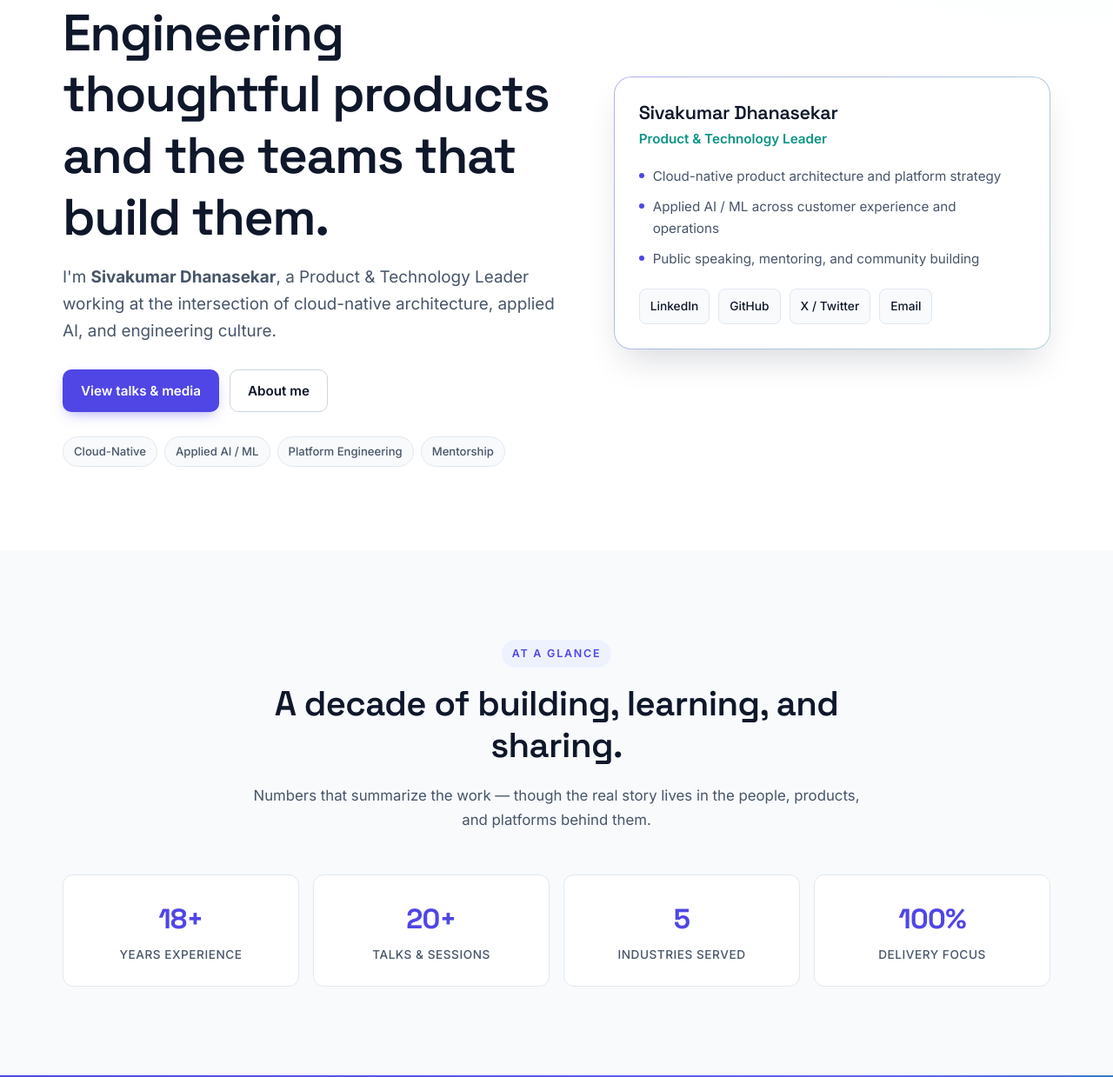
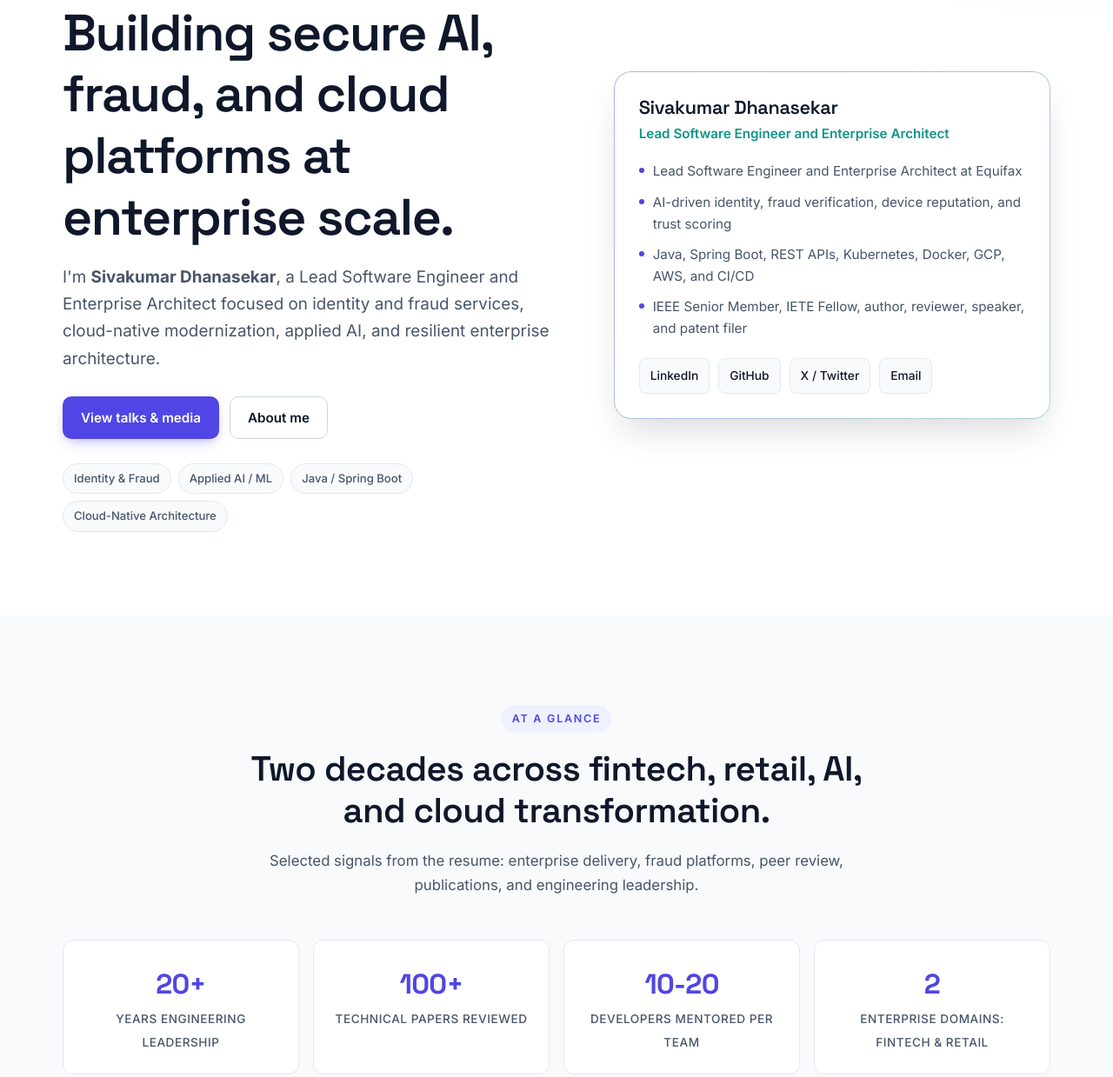
Before and after one commit to Shivasy2k/Portfolio, a website: page index.html in a window 1280 px wide. Shown: the part 249-1488 px from the top of the page at 87% size. Drawn offline with Linux system fonts and the light colour scheme.

Commit message:
Update homepage with resume highlights

```diff
--- a/data/home.json
+++ b/data/home.json
@@ -1,25 +1,26 @@
 {
   "stats": [
     {
-      "value": "18+",
-      "label": "Years experience"
+      "value": "20+",
+      "label": "Years engineering leadership"
     },
     {
-      "value": "20+",
-      "label": "Talks & sessions"
+      "value": "100+",
+      "label": "Technical papers reviewed"
     },
     {
-      "value": "5",
-      "label": "Industries served"
+      "value": "10-20",
+      "label": "Developers mentored per team"
     },
     {
-      "value": "100%",
-      "label": "Delivery focus"
+      "value": "2",
+      "label": "Enterprise domains: fintech & retail"
     }
   ],
   "highlights": [
-    "Cloud-native product architecture and platform strategy",
-    "Applied AI / ML across customer experience and operations",
-    "Public speaking, mentoring, and community building"
+    "Lead Software Engineer and Enterprise Architect at Equifax",
+    "AI-driven identity, fraud verification, device reputation, and trust scoring",
+    "Java, Spring Boot, REST APIs, Kubernetes, Docker, GCP, AWS, and CI/CD",
+    "IEEE Senior Member, IETE Fellow, author, reviewer, speaker, and patent filer"
   ]
 }
--- a/data/site.json
+++ b/data/site.json
@@ -1,8 +1,8 @@
 {
   "brand": "Siva",
   "fullName": "Sivakumar Dhanasekar",
-  "role": "Product & Technology Leader",
-  "tagline": "Building secure, intelligent products at scale",
+  "role": "Lead Software Engineer and Enterprise Architect",
+  "tagline": "AI | Fraud | Cloud-Native Architecture",
   "email": "shivasy2k@gmail.com",
   "socials": [
     {
--- a/index.html
+++ b/index.html
@@ -39,20 +39,20 @@
       <div class="container hero-grid">
         <div>
           <span class="eyebrow" data-site="tagline">Product · Cloud · AI</span>
-          <h1>Engineering thoughtful products and the teams that build them.</h1>
+          <h1>Building secure AI, fraud, and cloud platforms at enterprise scale.</h1>
           <p class="hero-lead">
             I'm <strong data-site="fullName">Siva</strong>, a <span data-site="role">product and technology leader</span>
-            working at the intersection of cloud-native architecture, applied AI, and engineering culture.
+            focused on identity and fraud services, cloud-native modernization, applied AI, and resilient enterprise architecture.
           </p>
           <div class="hero-actions">
             <a class="btn btn--primary" href="talks.html">View talks &amp; media</a>
             <a class="btn btn--ghost" href="about.html">About me</a>
           </div>
           <div class="hero-tags">
-            <span class="tag">Cloud-Native</span>
+            <span class="tag">Identity &amp; Fraud</span>
             <span class="tag">Applied AI / ML</span>
-            <span class="tag">Platform Engineering</span>
-            <span class="tag">Mentorship</span>
+            <span class="tag">Java / Spring Boot</span>
+            <span class="tag">Cloud-Native Architecture</span>
           </div>
         </div>
 
@@ -69,8 +69,8 @@
       <div class="container">
         <div class="section-head">
           <span class="eyebrow">At a glance</span>
-          <h2>A decade of building, learning, and sharing.</h2>
-          <p>Numbers that summarize the work — though the real story lives in the people, products, and platforms behind them.</p>
+          <h2>Two decades across fintech, retail, AI, and cloud transformation.</h2>
+          <p>Selected signals from the resume: enterprise delivery, fraud platforms, peer review, publications, and engineering leadership.</p>
         </div>
         <div class="stats" data-render="stats"></div>
       </div>
@@ -79,7 +79,7 @@
     <section class="cta-band">
       <div class="container">
         <h2>Have a project, a stage, or a conversation in mind?</h2>
-        <p>I'm always happy to talk product, platform engineering, or applied AI — whether for collaboration, advisory, or speaking.</p>
+        <p>I'm always happy to talk secure platforms, identity and fraud, applied AI, cloud migration, or speaking opportunities.</p>
         <div class="hero-actions" style="justify-content: center;">
           <a class="btn btn--primary" href="contact.html">Start a conversation</a>
           <a class="btn btn--ghost" href="talks.html">Browse talks</a>
```
Also changed, not shown: content/home/highlights.txt (+4 -3 lines), content/home/stats.txt (+4 -4 lines), content/site/profile.md (added, +7 -0 lines).
